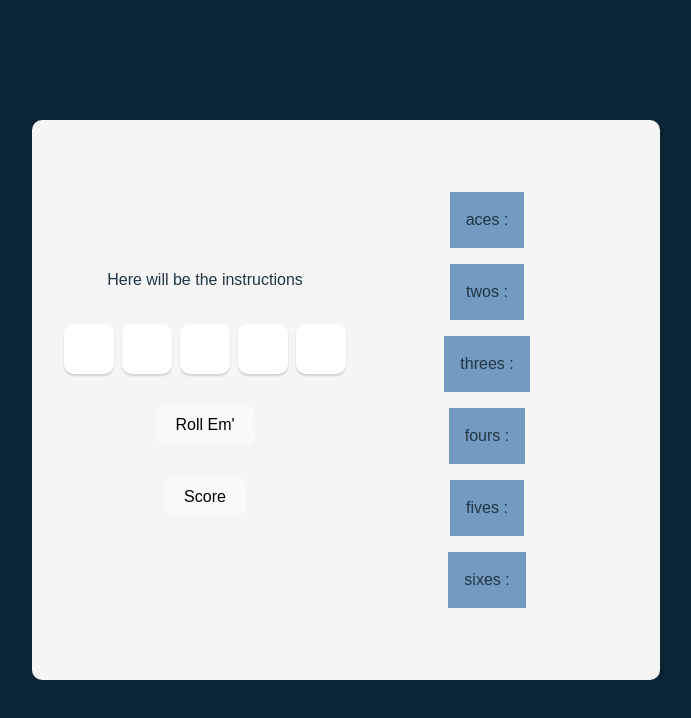
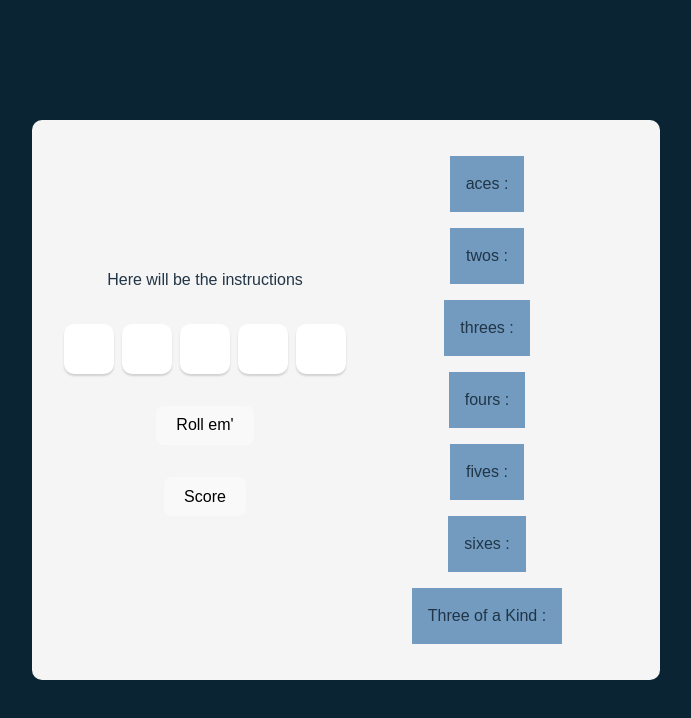
Before and after one commit to Ginicoefficient/yahtzee, a React (Vite) app: page / in a window 1280 px wide. Shown: the top 718 px of the page, without its empty margins (48-739 px from the left). Built offline with nearby package versions, Linux system fonts and the light colour scheme.

Commit message:
more work

```diff
--- a/src/App.jsx
+++ b/src/App.jsx
@@ -1,96 +1,17 @@
 import React from "react";
-import Die from "./Components/Die";
-import { nanoid } from "nanoid";
 import "./App.css";
+import Dicestray from "./Components/Dicetray";
 import Scoresheet from "./Components/Scoresheet";
 import { GameContext } from "./Components/GameContext";
 
 function App() {
-  const { setDiceValues } = React.useContext(GameContext);
-  const [dice, setDice] = React.useState(() => {
-    const initialState = allNewDice();
-    setDiceValues(initialState);
-    return initialState;
-  });
-  //below will change when make mode context;
-  const modeReference = React.useRef("roll");
-
-  //generates first roll of each round
-  function allNewDice() {
-    const diceArray = new Array(5).fill().map(() => {
-      return {
-        value: "",
-        isHeld: false,
-        id: nanoid(),
-      };
-    });
-    return diceArray;
-  }
-
-  //maps through dice array and toggles value of isHeld for clicked die
-  function holdDice(id) {
-    setDice((prevDice) =>
-      prevDice.map((die) => {
-        return id === die.id ? { ...die, isHeld: !die.isHeld } : { ...die };
-      })
-    );
-  }
-
-  //maps die components to be rendered as array
-  const diceElements = dice.map((die) => (
-    <Die
-      key={die.id}
-      id={die.id}
-      value={die.value}
-      isHeld={die.isHeld}
-      holdDice={() => holdDice(die.id)}
-    />
-  ));
-
-  const [rollCount, setCount] = React.useState(0);
-  //rolls new die only if die is not held.
-
-  function rollNewDice() {
-    //state counts numbers of times roll has been clicked
-    setCount((prevCount) => prevCount + 1);
-    console.log("count updated:" + rollCount);
-
-    //if not rolled three times, allow to roll again
-    if (rollCount < 3) {
-      const newDiceValue = [...dice].map((die) => {
-        return !die.isHeld
-          ? {
-              ...die,
-              value: Math.floor(Math.random() * 6 + 1),
-            }
-          : { ...die };
-      });
-      setDice(newDiceValue);
-      setDiceValues(newDiceValue);
-    } else if (rollCount > 2) {
-      console.log("needs to score");
-      //disable roll button
-      //score roll will need to reset rollCount to 0 and enable roll button?
-    }
-  }
-
-  function scoreRoll() {
-    console.log("I am scored");
-    //enter score mode?
-  }
-
   //enter score mode function
   //roll click count = 3 or click has occured on score button
 
   return (
     <div>
       <main>
-        <div className="dice-container">
-          <div className="instructions">Here will be the instructions</div>
-          <div className="roller-holder">{diceElements}</div>
-          <button onClick={rollNewDice}>Roll Em'</button>
-          <button onClick={scoreRoll}>Score</button>
-        </div>
+        <Dicestray />
         <Scoresheet />
       </main>
     </div>
--- /dev/null
+++ b/src/Components/Dicetray.jsx
@@ -0,0 +1,116 @@
+import React from "react";
+import { GameContext } from "./GameContext";
+import Die from "./Die";
+import { nanoid } from "nanoid";
+
+export default function Dicestray(props) {
+  const { setDiceValues, setGameMode, getGameMode } =
+    React.useContext(GameContext);
+  const [dice, setDice] = React.useState(() => {
+    const initialState = allNewDice();
+    setDiceValues(initialState);
+    return initialState;
+  });
+
+  //generates first roll of each round and initializes game mode to roll
+  function allNewDice() {
+    const diceArray = new Array(5).fill().map(() => {
+      return {
+        value: "",
+        isHeld: false,
+        id: nanoid(),
+      };
+    });
+    return diceArray;
+  }
+
+  //maps through dice array and toggles value of isHeld for clicked die
+  function holdDice(id) {
+    setDice((prevDice) =>
+      prevDice.map((die) => {
+        return id === die.id ? { ...die, isHeld: !die.isHeld } : { ...die };
+      })
+    );
+  }
+
+  //maps die components to be rendered as array
+  const diceElements = dice.map((die) => (
+    <Die
+      key={die.id}
+      id={die.id}
+      value={die.value}
+      isHeld={die.isHeld}
+      holdDice={() => holdDice(die.id)}
+    />
+  ));
+
+  //holds the number of times dice have been rolled in a hand
+  const [rollCount, setCount] = React.useState(1);
+
+  //rolls new die only if die is not held and roll count < 3
+  function rollNewDice() {
+    //state counts numbers of times roll has been clicked
+    setCount((prevCount) => prevCount + 1);
+    console.log(rollCount);
+    //if not rolled three times, allow to roll again
+    if (rollCount < 3 && getGameMode() === "roll") {
+      const newDiceValue = [...dice].map((die) => {
+        return !die.isHeld
+          ? {
+              ...die,
+              value: Math.floor(Math.random() * 6 + 1),
+            }
+          : { ...die };
+      });
+      setDice(newDiceValue);
+      setDiceValues(newDiceValue);
+    } else if (rollCount === 3 && getGameMode() === "roll") {
+      const newDiceValue = [...dice].map((die) => {
+        return !die.isHeld
+          ? {
+              ...die,
+              value: Math.floor(Math.random() * 6 + 1),
+            }
+          : { ...die };
+      });
+
+      setDice(newDiceValue);
+      setDiceValues(newDiceValue);
+      console.log("needs to score");
+      setGameMode("score");
+    }
+  }
+
+  //something for the future - this shouldn't run unless there's
+  //been a new scoring event
+  function resetDiceHand() {
+    setDice(allNewDice());
+    setCount(1);
+    setGameMode("roll");
+  }
+
+  return (
+    <div className="dice-container">
+      <div className="instructions">Here will be the instructions</div>
+      <div className="roller-holder">{diceElements}</div>
+      <button
+        onClick={() => {
+          if (getGameMode() === "roll") {
+            rollNewDice();
+          } else {
+            resetDiceHand();
+          }
+        }}
+      >
+        {getGameMode() === "roll" ? "Roll em'" : "Clear Tray"}
+      </button>
+      <button
+        onClick={() => {
+          setGameMode("score");
+        }}
+      >
+        Score
+      </button>
+    </div>
+  );
+}
--- a/src/Components/GameContext.jsx
+++ b/src/Components/GameContext.jsx
@@ -9,7 +9,7 @@ const GameContext = React.createContext({
 
 function GameProvider(props) {
   const diceReference = React.useRef();
-  const modeReference = React.useRef();
+  const modeReference = React.useRef("roll");
 
   function getGameMode() {
     return modeReference.current;
@@ -17,6 +17,7 @@ function GameProvider(props) {
 
   function setGameMode(mode) {
     modeReference.current = mode;
+    console.log(modeReference.current);
   }
 
   function getDiceValues() {
--- a/src/Components/Scoreline.jsx
+++ b/src/Components/Scoreline.jsx
@@ -1,15 +1,17 @@
 import React from "react";
+import { GameContext } from "./GameContext";
 
 export default function Scoreline(props) {
-  //needs to be sent score function and information about the line that is clicked.
-
-  console.log("scoreline prop run");
-
+  const { getGameMode } = React.useContext(GameContext);
   return (
     <div
       className="scoreline"
       id={props.id}
-      onClick={!props.isScored ? props.updateScore : undefined}
+      onClick={() => {
+        if (!props.isScored && getGameMode() === "score") {
+          props.updateScore();
+        }
+      }}
     >
       <div className="score--category">{props.label} :</div>
       <div className="score--value">{props.value}</div>
--- a/src/Components/Scoresheet.jsx
+++ b/src/Components/Scoresheet.jsx
@@ -4,10 +4,7 @@ import VanillaScoreSheet from "../VanillaScoreSheet";
 import { GameContext } from "./GameContext";
 
 export default function Scoresheet(props) {
-  const { getDiceValues } = React.useContext(GameContext);
-  ///props from above that scoreline needs
-  //checkmode
-  //does it need something to return diceref or can it access that already?
+  const { getDiceValues, setGameMode } = React.useContext(GameContext);
   const [score, setScore] = React.useState(VanillaScoreSheet);
 
   //update score function
@@ -15,9 +12,8 @@ export default function Scoresheet(props) {
     const scoreCopy = [...score];
     scoreCopy[index].value = scoreline.evaluateDice(getDiceValues());
     scoreCopy[index].isScored = true;
-    console.log("score function run");
     setScore(scoreCopy);
-    //set score mode to false
+    setGameMode("toReset");
   }
 
   const scoreElements = score.map((scoreline, index) => (
--- a/src/VanillaScoreSheet.js
+++ b/src/VanillaScoreSheet.js
@@ -91,4 +91,28 @@ export default [
       return diceTotal;
     },
   },
+  {
+    id: "threeofkind",
+    label: "Three of a Kind",
+    value: "",
+    isScored: false,
+    evaluateDice: (someDiceSet) => {
+      const counter = {};
+      let diceTotal = 0;
+      someDiceSet.map((die) => {
+        if (counter.hasOwnProperty[die.value.toString()]) {
+          counter[die.value.toString()] += 1;
+          diceTotal += die.value;
+        } else {
+          counter[die.value.toString()] = 1;
+        }
+        diceTotal += die.value;
+      });
+      if (Object.values(counter).indexOf("3") > -1) {
+        return diceTotal;
+      } else {
+        return 0;
+      }
+    },
+  },
 ];
```
